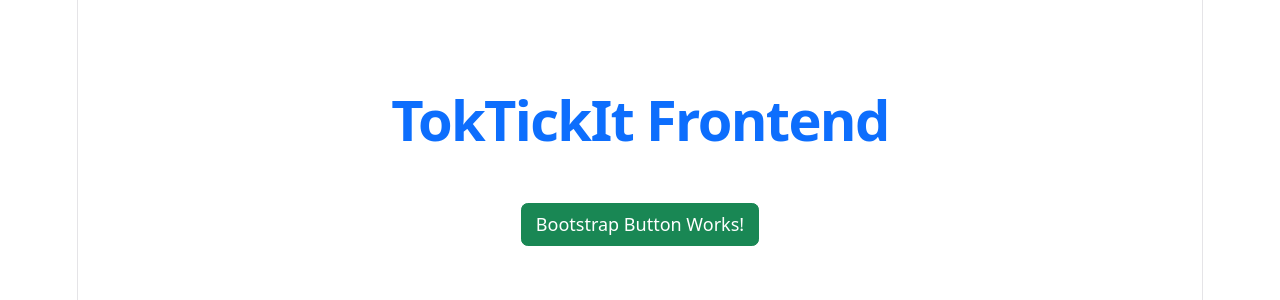
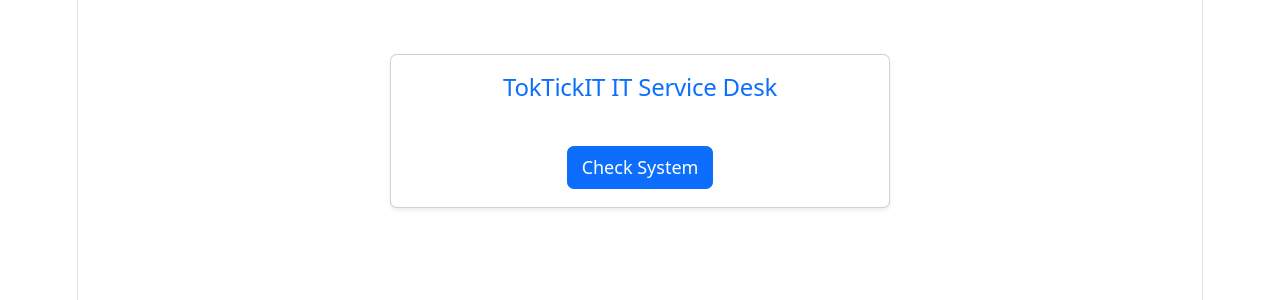
Before and after one commit to softkoi/toktickit, a React (Vite) app in the folder client/: page / in a window 1280 px wide. Shown: the top 300 px of the page. Built offline with nearby package versions, Linux system fonts and the light colour scheme.

Commit message:
feat(client): render category list with loading and error states

```diff
--- a/client/src/App.tsx
+++ b/client/src/App.tsx
@@ -1,10 +1,97 @@
-function App() {
-  return (
-    <div className="container mt-5 text-center">
-      <h1 className="text-primary fw-bold">TokTickIt Frontend</h1>
-      <button className="btn btn-success mt-3">Bootstrap Button Works!</button>
-    </div>
-  )
+import { useState } from 'react';
+
+interface HealthStatus {
+  status: string;
+  service: string;
 }
 
-export default App
+interface Category {
+  id: number;
+  name: string;
+}
+
+function App() {
+  const [health, setHealth] = useState<HealthStatus | null>(null);
+  const [categories, setCategories] = useState<Category[]>([]);
+  const [loading, setLoading] = useState<boolean>(false);
+  const [error, setError] = useState<boolean>(false);
+
+  const checkHealth = async () => {
+    setLoading(true);
+    setError(false);
+    setHealth(null);
+    setCategories([]);
+
+    try {
+      // 1. Health check
+      const healthRes = await fetch('http://localhost:5000/api/health');
+      if (!healthRes.ok) throw new Error();
+      const healthData: HealthStatus = await healthRes.json();
+      setHealth(healthData);
+
+      // 2. Fetch categories
+      const catRes = await fetch('http://localhost:5000/api/categories');
+      if (!catRes.ok) throw new Error();
+      const catData: Category[] = await catRes.json();
+      setCategories(catData);
+    } catch (err) {
+      setError(true);
+    } finally {
+      setLoading(false);
+    }
+  };
+
+  return (
+    <div className="container mt-5">
+      <div className="card shadow-sm mx-auto" style={{ maxWidth: '500px' }}>
+        <div className="card-body text-center">
+          <h2 className="card-title text-primary mb-4">TokTickIT IT Service Desk</h2>
+
+          {loading && (
+            <div className="my-3 text-muted" role="status">
+              <span className="spinner-border spinner-border-sm me-2" aria-hidden="true"></span>
+              <span>loading</span>
+            </div>
+          )}
+
+          {error && !loading && (
+            <div className="alert alert-danger my-3" role="alert">
+              <div>System Status: Offline</div>
+              <div>Unable to connect to TokTickIT API</div>
+            </div>
+          )}
+
+          {health && !loading && (
+            <div className="alert alert-success my-3" role="alert">
+              System Status: Online
+            </div>
+          )}
+
+          {categories.length > 0 && !loading && (
+            <div className="mt-4 text-start">
+              <h5 className="fw-bold mb-3">Categories List:</h5>
+              <ul className="list-group">
+                {categories.map((cat) => (
+                  <li key={cat.id} className="list-group-item d-flex justify-content-between align-items-center">
+                    <span>{cat.name}</span>
+                    <span className="badge bg-secondary rounded-pill">ID: {cat.id}</span>
+                  </li>
+                ))}
+              </ul>
+            </div>
+          )}
+
+          <button
+            className="btn btn-primary mt-3"
+            onClick={checkHealth}
+            disabled={loading}
+          >
+            Check System
+          </button>
+        </div>
+      </div>
+    </div>
+  );
+}
+
+export default App;
```
Also changed, not shown: 1 other file (tests, documents, lock files or other folders).
